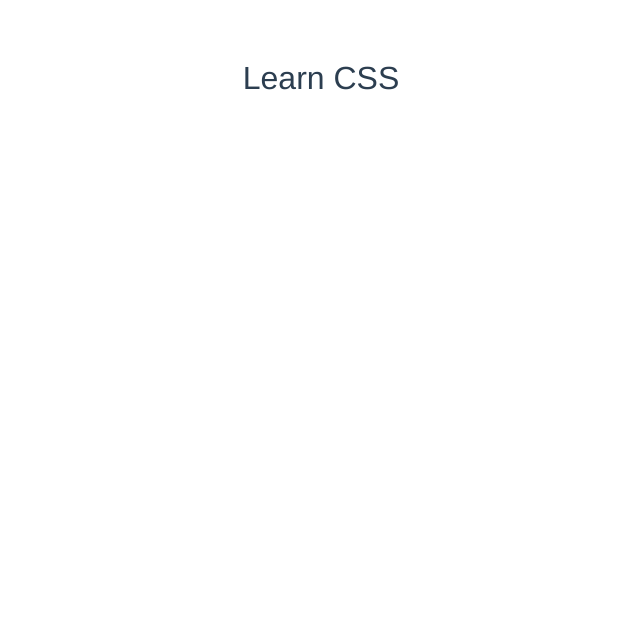
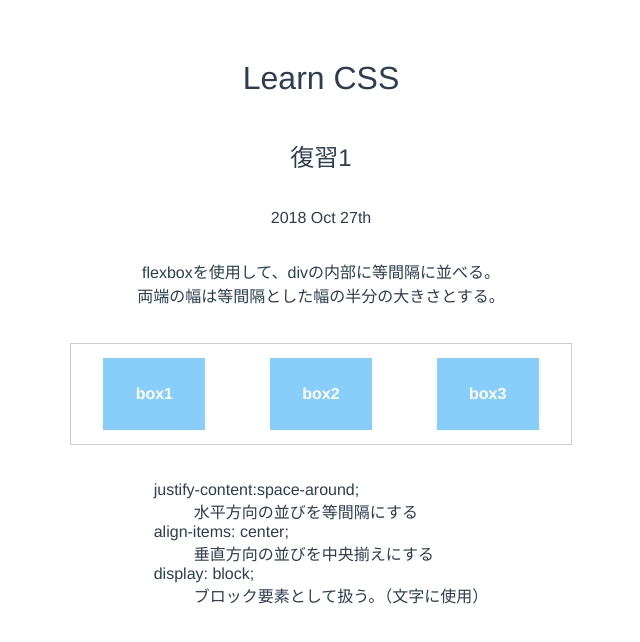
Before and after one commit to heines/learn-css, a Vue app in the folder learn-css-dev/: page / in a window 1280 px wide. Shown: the top 642 px of the page, without its empty margins (319-959 px from the left). Built offline with nearby package versions, Linux system fonts and the light colour scheme.

Commit message:
flexbox復習1. divの中央寄せ

```diff
--- a/learn-css-dev/src/components/HelloCss.vue
+++ b/learn-css-dev/src/components/HelloCss.vue
@@ -1,14 +1,20 @@
 <template lang="pug">
   div.hello
     h1 Learn CSS
+    div
+      flexBox
 </template>
 
 <script>
+import flexBox from './flexBox1';
 export default {
   name: 'HelloCSS',
   data () {
     return {
-    }
+    };
+  },
+  components: {
+    flexBox
   }
 }
 </script>
--- /dev/null
+++ b/learn-css-dev/src/components/flexBox1.vue
@@ -0,0 +1,42 @@
+<template lang="pug">
+  div.baseBox
+    h2.title 復習1
+    div.dateBox
+      p.date 2018 Oct 27th
+    div.descBox
+      p.description
+        | flexboxを使用して、divの内部に等間隔に並べる。
+        br
+        | 両端の幅は等間隔とした幅の半分の大きさとする。
+    div.contents
+      div.innerContents
+        p.innerText1 box1
+      div.innerContents
+        p.innerText1 box2
+      div.innerContents
+        p.innerText1 box3
+    div.elementsDesc
+      dl
+        dt justify-content:space-around;
+          dd 水平方向の並びを等間隔にする
+        dt align-items: center;
+          dd 垂直方向の並びを中央揃えにする
+        dt display: block;
+          dd ブロック要素として扱う。（文字に使用）
+</template>
+
+<script>
+
+export default {
+  name: 'flexbox1',
+  data () {
+    return {
+    }
+  }
+}
+</script>
+
+<style lang="scss" scoped>
+@import "../css/flexbox1.scss";
+@import "../css/_layout.scss"
+</style>
--- /dev/null
+++ b/learn-css-dev/src/css/_layout.scss
@@ -0,0 +1,26 @@
+.title {
+  font-weight: normal;
+}
+
+.dateBox {
+}
+.date {
+  display: block;
+}
+
+.descBox {
+}
+.description {
+  display: block;
+}
+
+.baseBox {
+  display: flex;
+  justify-content:flex-start;
+  flex-direction: column;
+  align-items: center;
+}
+
+.elementsDesc {
+  text-align: left;
+}
--- /dev/null
+++ b/learn-css-dev/src/css/flexbox1.scss
@@ -0,0 +1,25 @@
+.contents {
+  display: flex;
+  justify-content:space-around;
+  align-items: center;
+  margin: 20px;
+  width: 500px;
+  height: 100px;
+  border: 1px solid #CCCCCC;
+}
+
+.innerContents {
+  display: flex;
+  justify-content:center;
+  align-items: center;
+  width: 100px;
+  height: 70px;
+  border: 1px solid #87cefa;
+  background: #87cefa;
+  color: white;
+  font-weight: bold;
+}
+
+.innerText1 {
+  display: block;
+}
```
